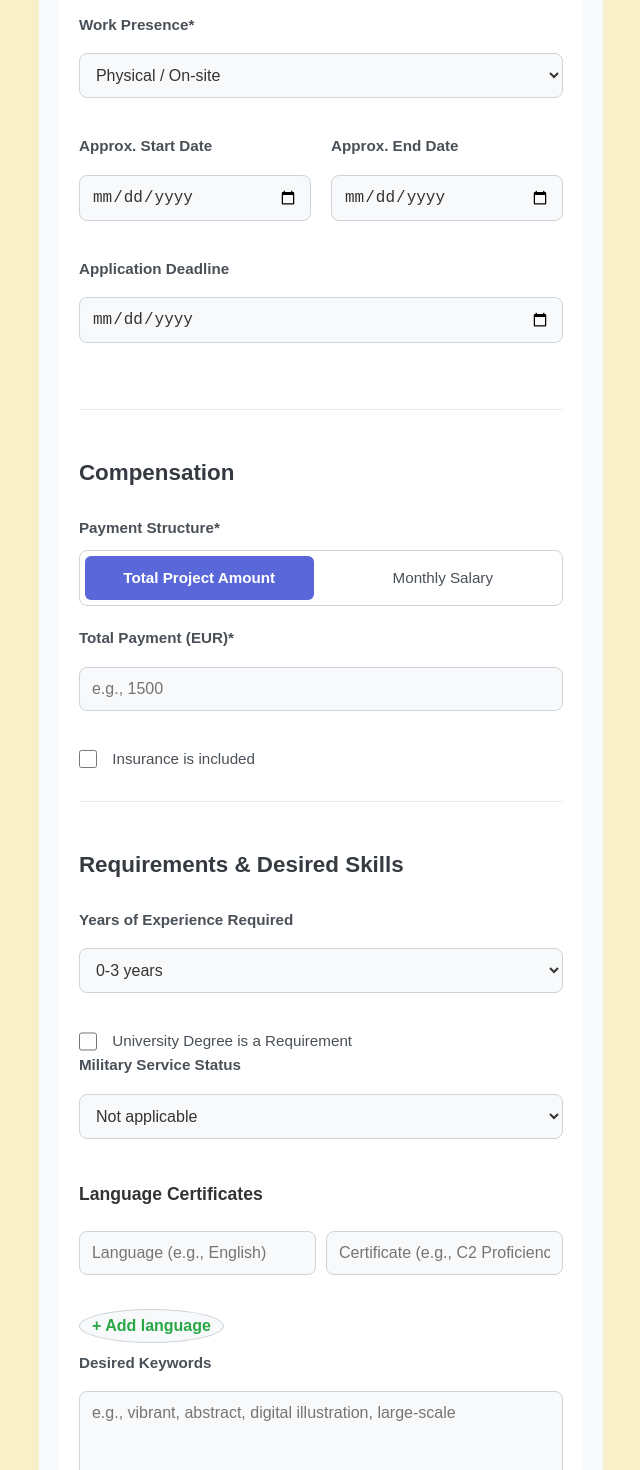
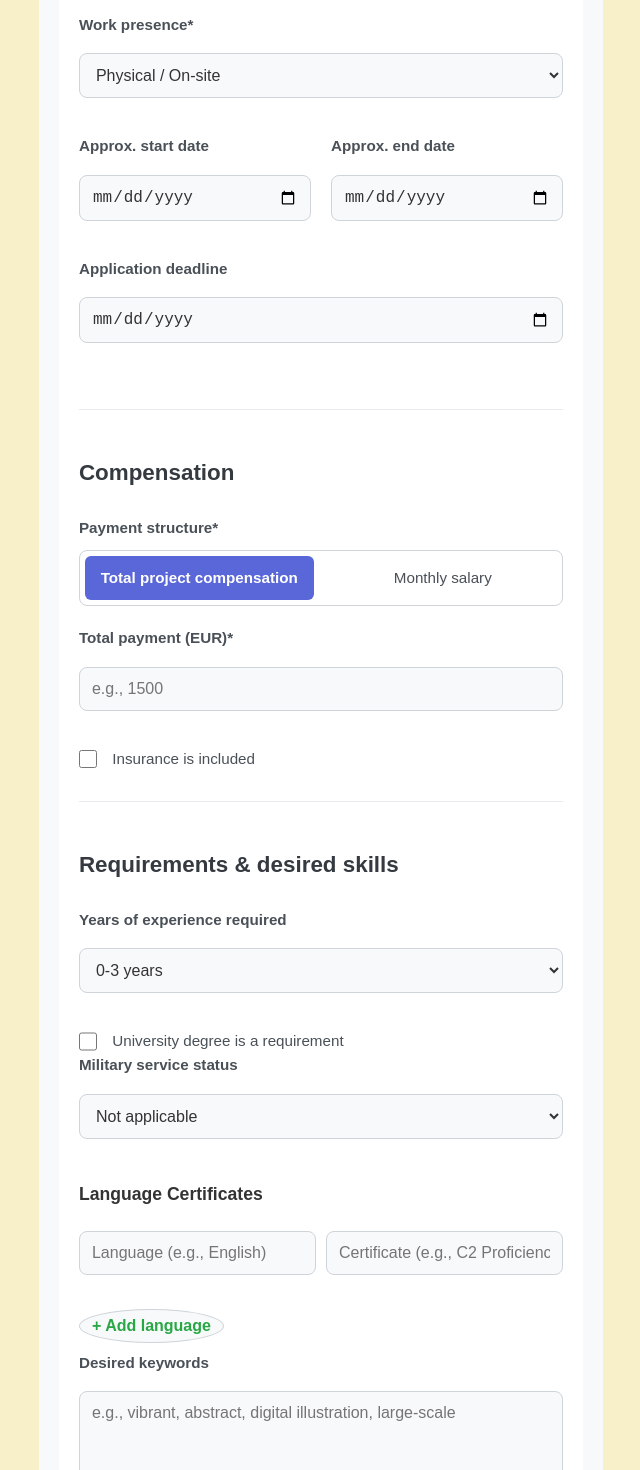
Before and after one commit to billpap123/artepovera-frontend, a React (Vite) app: page /post-job in a window 1280 px wide. Shown: the part 1160-2630 px from the top of the page, without its empty margins (319-959 px from the left). Built offline with nearby package versions, Linux system fonts and the light colour scheme; sample sign-in values are in the browser's storage.

Commit message:
Some commit message

```diff
--- a/src/pages/PostJobPage.tsx
+++ b/src/pages/PostJobPage.tsx
@@ -183,13 +183,13 @@ const PostJobPage: React.FC = () => {
             <Navbar />
             <div className="post-job-page-container">
                 <form onSubmit={handleSubmit} className="post-job-form">
-                    <h1>{isEditMode ? 'Edit Job Posting' : 'Create a New Job Posting'}</h1>
+                    <h1>{isEditMode ? 'Edit Job Posting' : 'Create a new job posting'}</h1>
                     <p className="form-subtitle">{isEditMode ? 'Update the details for your job listing.' : 'Provide details about the opportunity to attract the right artists.'}</p>
 
                     <fieldset>
                         <legend>Core Details</legend>
                         <div className="form-group">
-                            <label htmlFor="job-title">Job Title*</label>
+                            <label htmlFor="job-title">Job title*</label>
                             <input id="job-title" type="text" value={title} onChange={e => setTitle(e.target.value)} required placeholder="e.g., Mural Artist for Downtown Cafe"/>
                         </div>
                         <div className="form-group">
@@ -219,7 +219,7 @@ const PostJobPage: React.FC = () => {
                             <input id="job-location" type="text" value={location} onChange={e => setLocation(e.target.value)} placeholder="e.g., Athens, Greece" />
                         </div>
                         <div className="form-group">
-                            <label htmlFor="job-presence">Work Presence*</label>
+                            <label htmlFor="job-presence">Work presence*</label>
                             <select id="job-presence" value={presence} onChange={e => setPresence(e.target.value as any)}>
                                 <option value="Physical">Physical / On-site</option>
                                 <option value="Online">Online / Remote</option>
@@ -228,16 +228,16 @@ const PostJobPage: React.FC = () => {
                         </div>
                         <div className="form-row">
                             <div className="form-group">
-                                <label htmlFor="start-date">Approx. Start Date</label>
+                                <label htmlFor="start-date">Approx. start date</label>
                                 <input id="start-date" type="date" value={startDate} onChange={e => setStartDate(e.target.value)} />
                             </div>
                             <div className="form-group">
-                                <label htmlFor="end-date">Approx. End Date</label>
+                                <label htmlFor="end-date">Approx. end date</label>
                                 <input id="end-date" type="date" value={endDate} onChange={e => setEndDate(e.target.value)} />
                             </div>
                         </div>
                         <div className="form-group">
-                            <label htmlFor="deadline">Application Deadline</label>
+                            <label htmlFor="deadline">Application deadline</label>
                             <input id="deadline" type="date" value={deadline} onChange={e => setDeadline(e.target.value)} />
                         </div>
                     </fieldset>
@@ -245,32 +245,32 @@ const PostJobPage: React.FC = () => {
                     <fieldset>
                         <legend>Compensation</legend>
                         <div className="form-group">
-                            <label>Payment Structure*</label>
+                            <label>Payment structure*</label>
                             <div className="radio-group">
                                 <label className={paymentType === 'total' ? 'active' : ''}>
                                     <input type="radio" value="total" name="paymentType" checked={paymentType === 'total'} onChange={() => setPaymentType('total')} />
-                                    Total Project Amount
+                                    Total project compensation
                                 </label>
                                 <label className={paymentType === 'monthly' ? 'active' : ''}>
                                     <input type="radio" value="monthly" name="paymentType" checked={paymentType === 'monthly'} onChange={() => setPaymentType('monthly')} />
-                                    Monthly Salary
+                                    Monthly salary
                                 </label>
                             </div>
                         </div>
                         {paymentType === 'total' && (
                             <div className="form-group fade-in">
-                                <label htmlFor="total-payment">Total Payment (EUR)*</label>
+                                <label htmlFor="total-payment">Total payment (EUR)*</label>
                                 <input id="total-payment" type="number" value={totalPayment} onChange={e => setTotalPayment(Number(e.target.value))} required min="0" placeholder="e.g., 1500" />
                             </div>
                         )}
                         {paymentType === 'monthly' && (
                             <div className="form-row fade-in">
                                 <div className="form-group">
-                                    <label htmlFor="monthly-payment">Monthly Wage (EUR)*</label>
+                                    <label htmlFor="monthly-payment">Monthly wage (EUR)*</label>
                                     <input id="monthly-payment" type="number" value={monthlyPayment} onChange={e => setMonthlyPayment(Number(e.target.value))} required min="0" placeholder="e.g., 500" />
                                 </div>
                                 <div className="form-group">
-                                    <label htmlFor="num-months">Number of Months*</label>
+                                    <label htmlFor="num-months">Number of months*</label>
                                     <input id="num-months" type="number" value={numberOfMonths} onChange={e => setNumberOfMonths(Number(e.target.value))} required min="1" placeholder="e.g., 3" />
                                 </div>
                             </div>
@@ -282,25 +282,25 @@ const PostJobPage: React.FC = () => {
                     </fieldset>
 
                     <fieldset>
-                        <legend>Requirements & Desired Skills</legend>
+                        <legend>Requirements & desired skills</legend>
                         <div className="form-group">
-                            <label htmlFor="experience">Years of Experience Required</label>
+                            <label htmlFor="experience">Years of experience required</label>
                             <select id="experience" value={experience} onChange={e => setExperience(e.target.value as any)}>
                                 {experienceLevels.map(level => (<option key={level} value={level}>{level} years</option>))}
                             </select>
                         </div>
                         <div className="form-checkbox-group">
                             <input type="checkbox" id="degreeRequired" checked={degreeRequired} onChange={e => setDegreeRequired(e.target.checked)} />
-                            <label htmlFor="degreeRequired">University Degree is a Requirement</label>
+                            <label htmlFor="degreeRequired">University degree is a requirement</label>
                         </div>
                         {degreeRequired &&
                             <div className="form-group fade-in">
-                                <label htmlFor="degree-details">Specify Degree</label>
+                                <label htmlFor="degree-details">Specify degree</label>
                                 <input id="degree-details" type="text" value={degreeDetails} onChange={e => setDegreeDetails(e.target.value)} placeholder="e.g., Bachelor's in Fine Arts" />
                             </div>
                         }
                         <div className="form-group">
-                            <label htmlFor="military-service">Military Service Status</label>
+                            <label htmlFor="military-service">Military service status</label>
                             <select id="military-service" value={militaryService} onChange={e => setMilitaryService(e.target.value as any)}>
                                 <option value="Not Applicable">Not applicable</option>
                                 <option value="Completed">Completed</option>
@@ -319,14 +319,14 @@ const PostJobPage: React.FC = () => {
                             <button type="button" onClick={handleAddLanguage} className="add-btn">+ Add language</button>
                         </div>
                         <div className="form-group">
-                            <label htmlFor="keywords">Desired Keywords</label>
+                            <label htmlFor="keywords">Desired keywords</label>
                             <textarea id="keywords" value={desiredKeywords} onChange={e => setDesiredKeywords(e.target.value)} rows={2} placeholder="e.g., vibrant, abstract, digital illustration, large-scale" />
                         </div>
                     </fieldset>
 
                     {error && <p className="error-message">{error}</p>}
                     <button type="submit" disabled={isSubmitting} className="submit-job-btn">
-                        {isSubmitting ? 'Saving...' : isEditMode ? 'Save Changes' : 'Post This Job'}
+                        {isSubmitting ? 'Saving...' : isEditMode ? 'Save changes' : 'Post this job'}
                     </button>
                 </form>
             </div>
```
